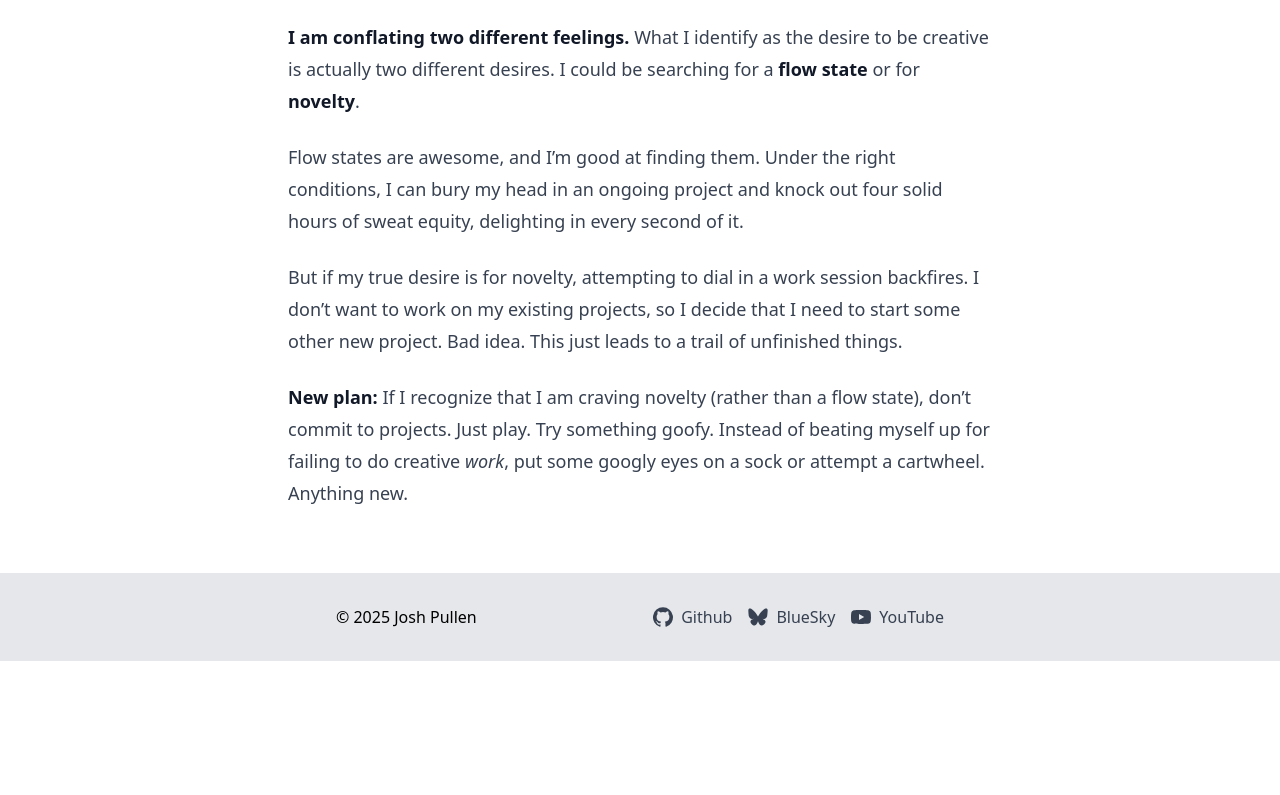
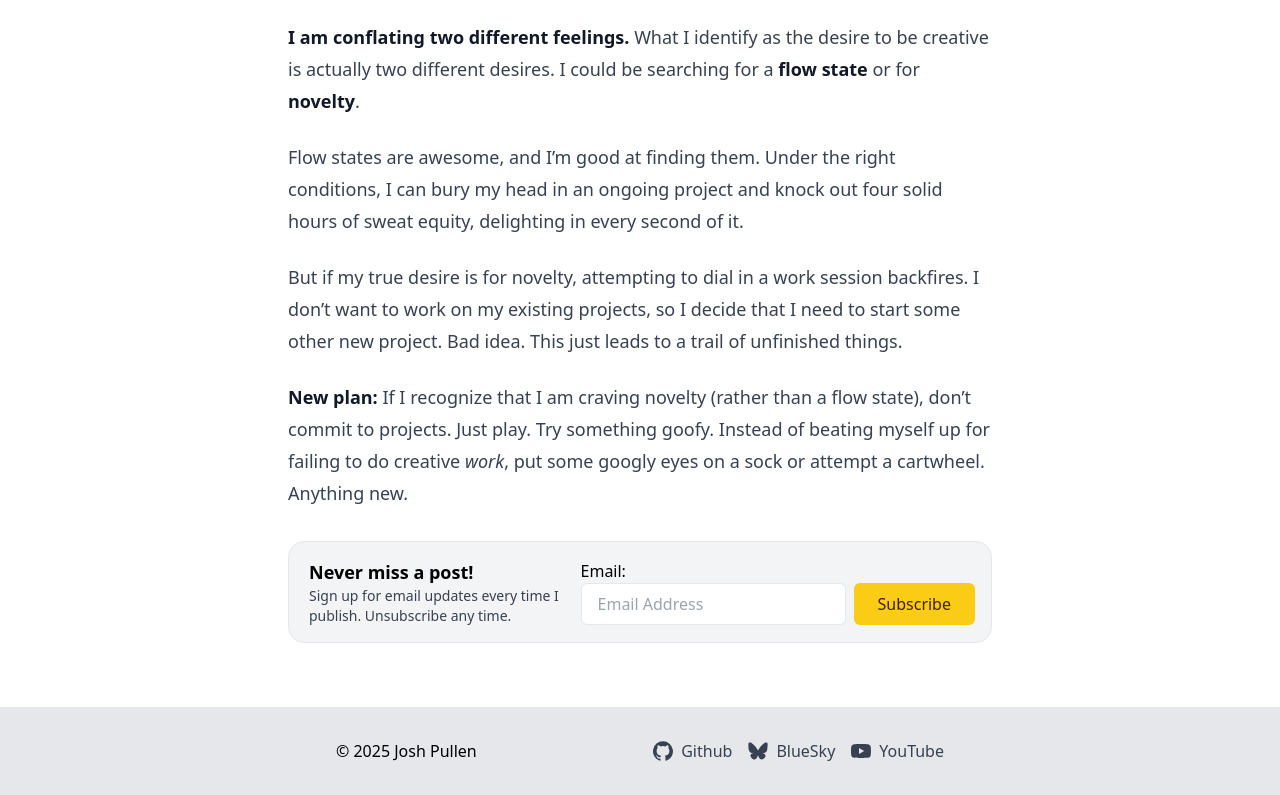
Before and after one commit to PullJosh/joshuapullen.com, an Astro site: page /blog/flow-vs-novelty in a window 1280 px wide. Shown: the part 419-1214 px from the top of the page. Before the commit the page ends 1080 px from the top, so only its background shows below. Built offline with nearby package versions, Linux system fonts and the light colour scheme; Astro itself is replaced by a stand-in of ours.

Commit message:
Add Kit email signup form

```diff
--- /dev/null
+++ b/src/components/InlineEmailSignupForm.astro
@@ -0,0 +1,39 @@
+<form
+  class="bg-gray-100 border py-4 pl-5 pr-4 rounded-2xl flex space-x-4"
+  action="https://app.kit.com/forms/7835920/subscriptions"
+  method="post"
+  data-sv-form="7835920"
+  data-uid="7de29c108d"
+  data-format="inline"
+  data-version="5"
+  data-options='{"settings":{"after_subscribe":{"action":"message","success_message":"Success! Now check your email to confirm your subscription.","redirect_url":""},"analytics":{"google":null,"fathom":null,"facebook":null,"segment":null,"pinterest":null,"sparkloop":null,"googletagmanager":null},"modal":{"trigger":"timer","scroll_percentage":null,"timer":5,"devices":"all","show_once_every":15},"powered_by":{"show":false,"url":"https://kit.com/features/forms?utm_campaign=poweredby&utm_content=form&utm_medium=referral&utm_source=dynamic"},"recaptcha":{"enabled":false},"return_visitor":{"action":"show","custom_content":""},"slide_in":{"display_in":"bottom_right","trigger":"timer","scroll_percentage":null,"timer":5,"devices":"all","show_once_every":15},"sticky_bar":{"display_in":"top","trigger":"timer","scroll_percentage":null,"timer":5,"devices":"all","show_once_every":15}},"version":"5"}'
+>
+  <div class="flex-1">
+    <strong class="block text-lg font-semibold">Never miss a post!</strong>
+    <p class="text-gray-700 text-sm">
+      Sign up for email updates every time I publish. Unsubscribe any time.
+    </p>
+  </div>
+  <div class="flex space-x-2 self-center">
+    <label class="flex-1 flex flex-col">
+      <span class="font-medium">Email:</span>
+      <input
+        class="bg-white border px-4 py-2 rounded-md flex-1"
+        name="email_address"
+        aria-label="Email Address"
+        placeholder="Email Address"
+        type="email"
+        required
+      />
+    </label>
+    <div class="flex-initial flex flex-col">
+      <span class="font-medium">&nbsp;</span>
+      <button
+        type="submit"
+        class="bg-yellow-400 text-yellow-950 px-6 py-2 rounded-md flex-1 hover:bg-yellow-300 active:bg-yellow-500 transition-colors"
+      >
+        Subscribe
+      </button>
+    </div>
+  </div>
+</form>
--- a/src/pages/blog/[...slug].astro
+++ b/src/pages/blog/[...slug].astro
@@ -2,6 +2,7 @@
 import { getCollection } from "astro:content";
 import Nav from "../../components/Nav.astro";
 import Footer from "../../components/Footer.astro";
+import InlineEmailSignupForm from "../../components/InlineEmailSignupForm.astro";
 
 export async function getStaticPaths() {
   const blogPosts = await getCollection("blog");
@@ -62,6 +63,10 @@ const { Content } = await post.render();
             <Content />
           </div>
         </article>
+
+        <div class="mt-8">
+          <InlineEmailSignupForm />
+        </div>
       </main>
 
       <Footer />
--- a/src/pages/blog/index.astro
+++ b/src/pages/blog/index.astro
@@ -2,6 +2,7 @@
 import { getCollection } from "astro:content";
 import Footer from "../../components/Footer.astro";
 import Nav from "../../components/Nav.astro";
+import InlineEmailSignupForm from "../../components/InlineEmailSignupForm.astro";
 
 const posts = await getCollection("blog");
 
@@ -44,7 +45,7 @@ const groupBy = <T,>(
               )
             )
               .sort(([yearA], [yearB]) => Number(yearB) - Number(yearA))
-              .map(([year, posts]) => {
+              .map(([year, posts], index) => {
                 posts = posts.sort(
                   (a, b) =>
                     new Date(b.data.date).getTime() -
@@ -82,6 +83,13 @@ const groupBy = <T,>(
                         </>
                       ))}
                     </div>
+
+                    {/* Add email signup form after the first year */}
+                    {index === 0 && (
+                      <div class="mt-8">
+                        <InlineEmailSignupForm />
+                      </div>
+                    )}
                   </>
                 );
               })
```
